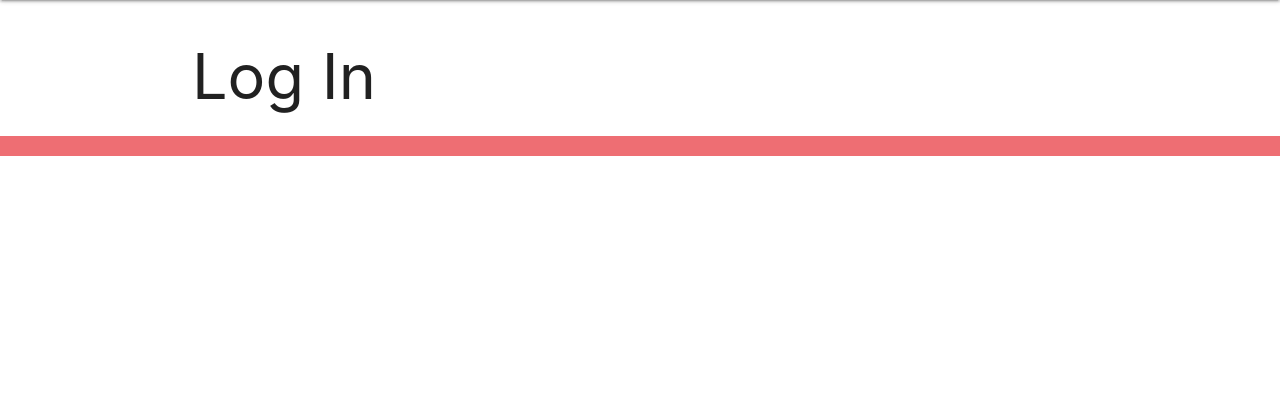
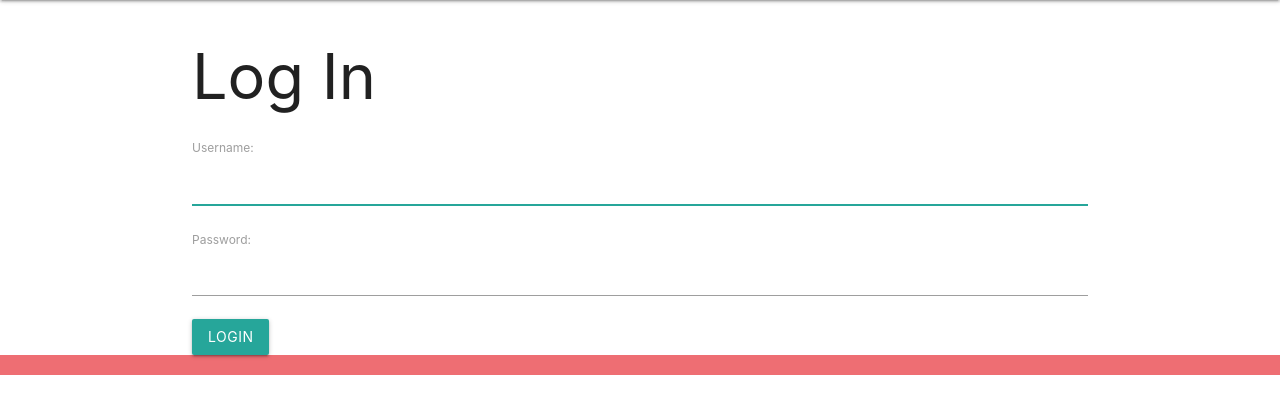
Before and after one commit to mellisporter/jrny-app, a Django app: page /accounts/login/ in a window 1280 px wide. Shown: the part 64-478 px from the top of the page. Run offline with Django 4.2, Linux system fonts and the light colour scheme.

Commit message:
login redirect successful

```diff
--- a/jrny/settings.py
+++ b/jrny/settings.py
@@ -118,6 +118,8 @@ USE_TZ = True
 
 STATIC_URL = 'static/'
 
+LOGIN_REDIRECT_URL = '/workouts/' # makes redirect after login go to the index
+
 # Default primary key field type
 # https://docs.djangoproject.com/en/4.1/ref/settings/#default-auto-field
 
--- a/main_app/templates/registration/login.html
+++ b/main_app/templates/registration/login.html
@@ -1,6 +1,13 @@
 
 {% extends 'base.html' %} {% block content %}
 
+
 <h1>Log In</h1>
 
+<form method="post" action="{% url 'login' %}">
+  {% csrf_token %} {{ form.as_p }}
+  <input type="submit" class="btn" value="login" />
+  <input type="hidden" name="next" value="{{ next }}" />
+</form>
+
 {% endblock %}
```
